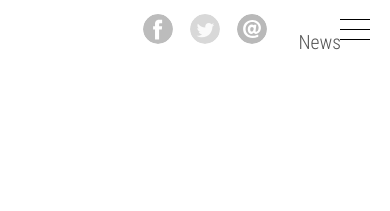
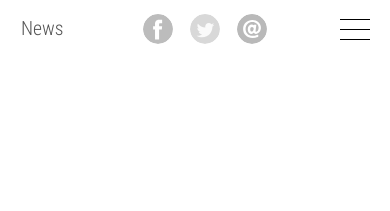
Before and after one commit to pinverein/anna-laura, a Jekyll site: the page built from index.html, in a window 390 px wide. Shown: the top 211 px of the page. Built offline with Jekyll 4.4.1, drawn with Linux system fonts in a browser that asks for light colours.

Commit message:
Fixed news text align to be left on mobile.

```diff
--- a/assets/css/4-sections/_startscreen.sass
+++ b/assets/css/4-sections/_startscreen.sass
@@ -201,6 +201,8 @@ section.startscreen
     bottom: 0
     top: 0
     width: 100%
+    text-align: left
+    padding: 0
 
 
     .toggle-news
--- a/assets/css/main.css
+++ b/assets/css/main.css
@@ -1398,7 +1398,9 @@ section.startscreen {
     right: 0;
     bottom: 0;
     top: 0;
-    width: 100%; }
+    width: 100%;
+    text-align: left;
+    padding: 0; }
     .news-wrapper .toggle-news {
       text-align: left;
       color: #555;
```
